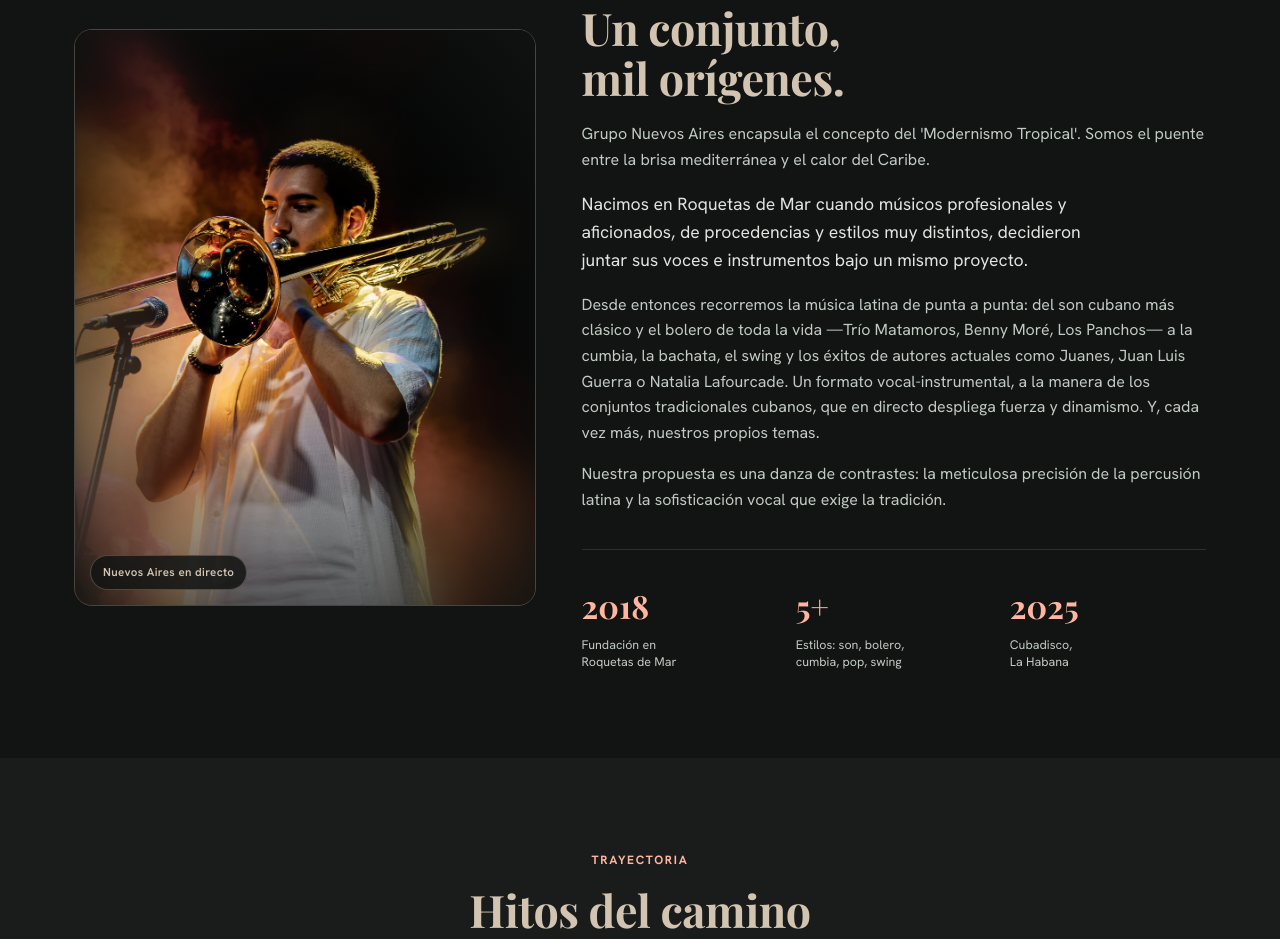
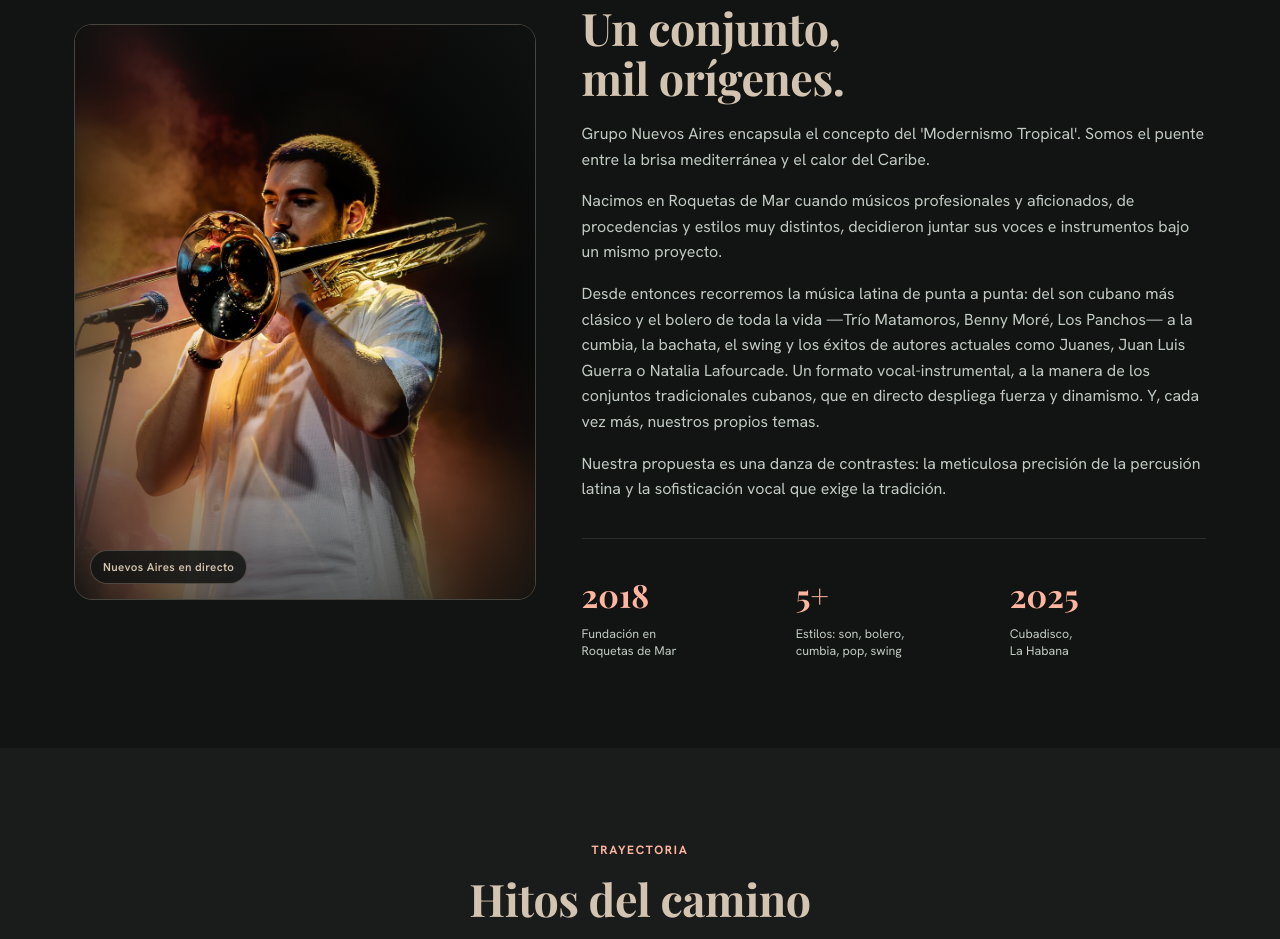
Before and after one commit to AcademiaTecnopolis/grupo, a plain HTML site: page index.html in a window 1280 px wide. Shown: the part 953-1892 px from the top of the page. Drawn offline with nearby package versions, Linux system fonts and the light colour scheme; a web font is replaced by a local one.

Commit message:
Update index.html

```diff
--- a/index.html
+++ b/index.html
@@ -621,13 +621,13 @@
     <div class="sobre-text">
       <p class="eyebrow">Desde 2018</p>
       <h2 class="h2">Un conjunto,<br>mil orígenes.</h2>
-      <p>Grupo Nuevos Aires encapsula el concepto del 'Modernismo Tropical'. Somos el puente entre la brisa mediterránea y el calor del Caribe.</p>
-      <p class="lead">
+      <p>Grupo Nuevos Aires encapsula el concepto del 'Modernismo Tropical'.
+        Somos el puente entre la brisa mediterránea y el calor del Caribe.</p>
+      <p>
         Nacimos en Roquetas de Mar cuando músicos profesionales y aficionados,
         de procedencias y estilos muy distintos, decidieron juntar sus voces
         e instrumentos bajo un mismo proyecto.
       </p>
-
       <p>
         Desde entonces recorremos la música latina de punta a punta: del son
         cubano más clásico y el bolero de toda la vida —Trío Matamoros, Benny
@@ -637,8 +637,8 @@
         tradicionales cubanos, que en directo despliega fuerza y dinamismo.
         Y, cada vez más, nuestros propios temas.
       </p>
-      <p>Nuestra propuesta es una danza de contrastes: la meticulosa precisión de la percusión latina y la sofisticación vocal que exige la tradición.</p>
-
+      <p>Nuestra propuesta es una danza de contrastes: la meticulosa precisión
+        de la percusión latina y la sofisticación vocal que exige la tradición.</p>
       <div class="stat-row">
         <div class="stat">
           <span class="stat-num">2018</span>
```
